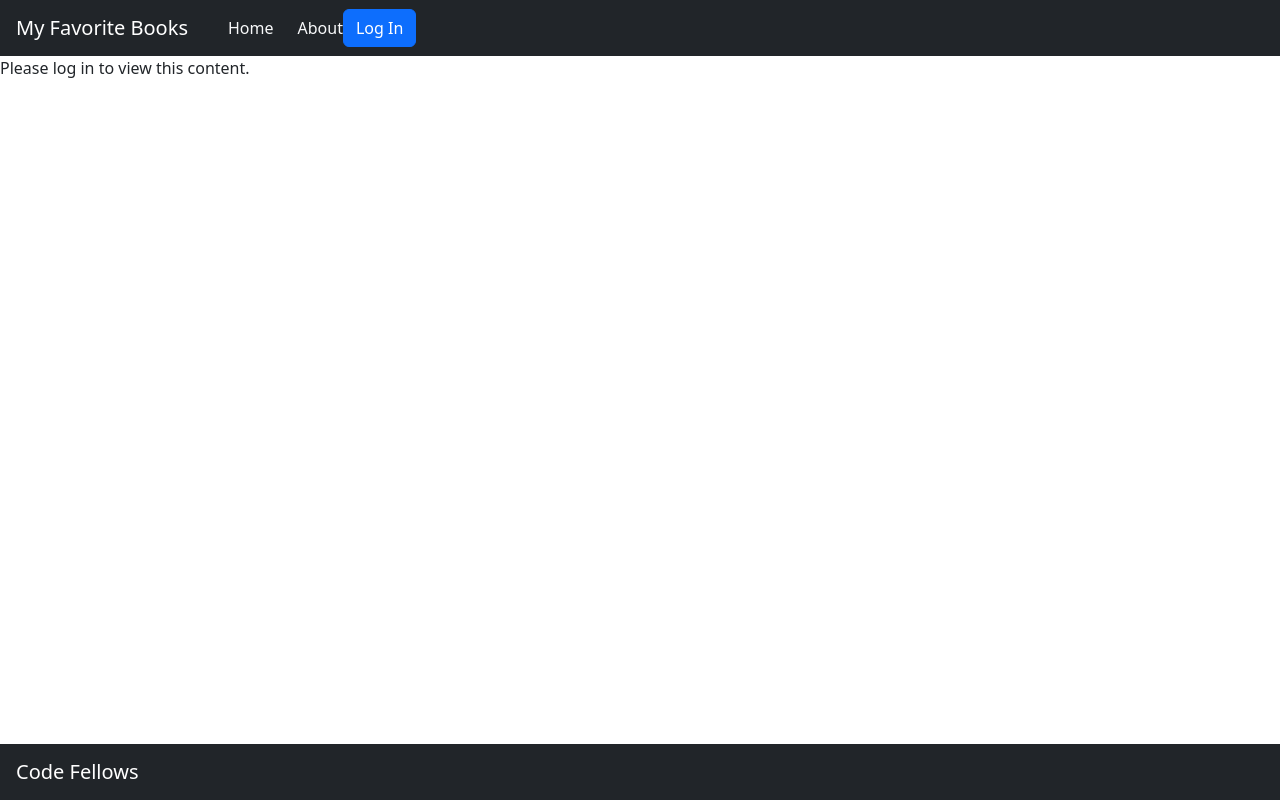
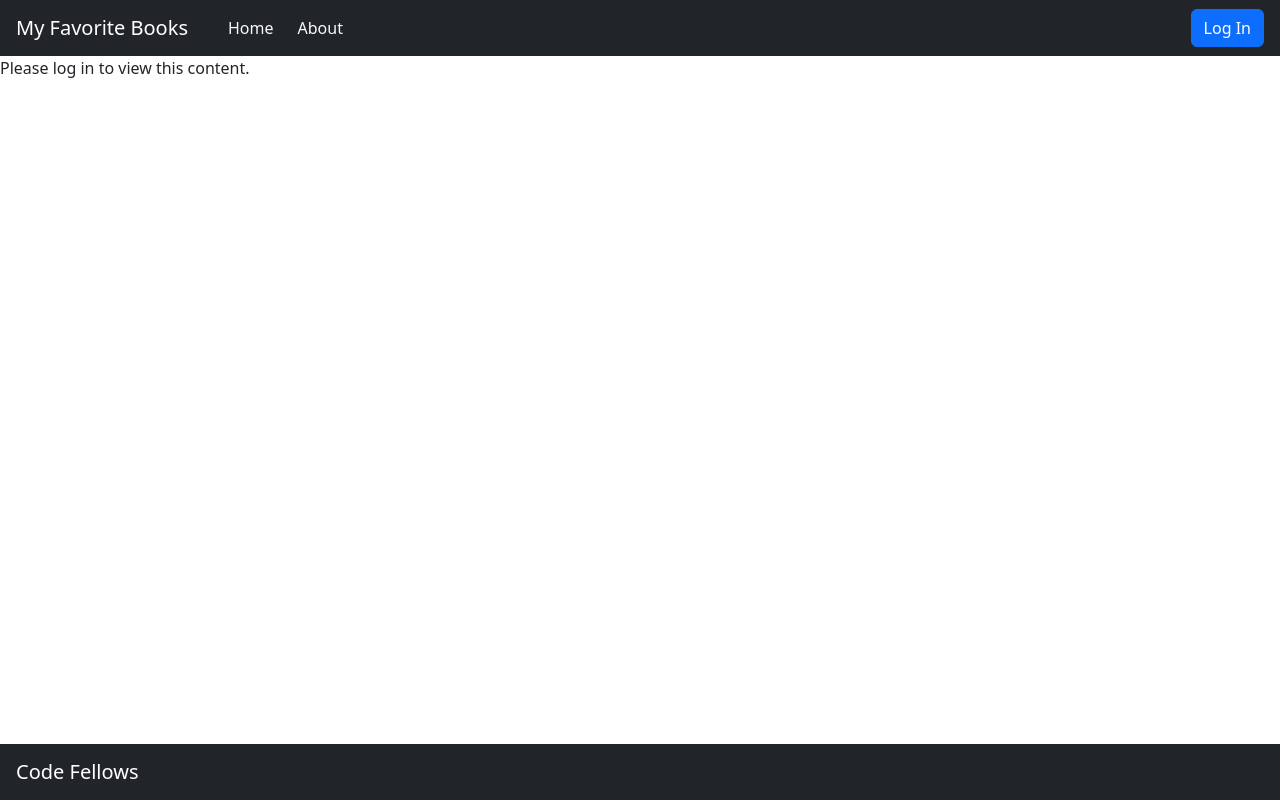
Before and after one commit to KJP-Industries/can-of-books-frontend, a React (Create React App) app: page / in a window 1280 px wide. Built offline with nearby package versions, Linux system fonts and the light colour scheme; no server answers.

Commit message:
Adds login button positioning

```diff
--- a/src/components/Header.js
+++ b/src/components/Header.js
@@ -14,7 +14,7 @@ class Header extends React.Component {
           expand="lg"
           bg="dark"
           variant="dark"
-          className="px-3"
+          className="d-flex justify-content-between px-3"
         >
           <Navbar.Brand>My Favorite Books</Navbar.Brand>
           <NavItem>
@@ -22,7 +22,7 @@ class Header extends React.Component {
               Home
             </Link>
           </NavItem>
-          <NavItem>
+          <NavItem className="flex-grow-1">
             <Link to="/about" className="nav-link text-light ms-4">
               About
             </Link>
```
